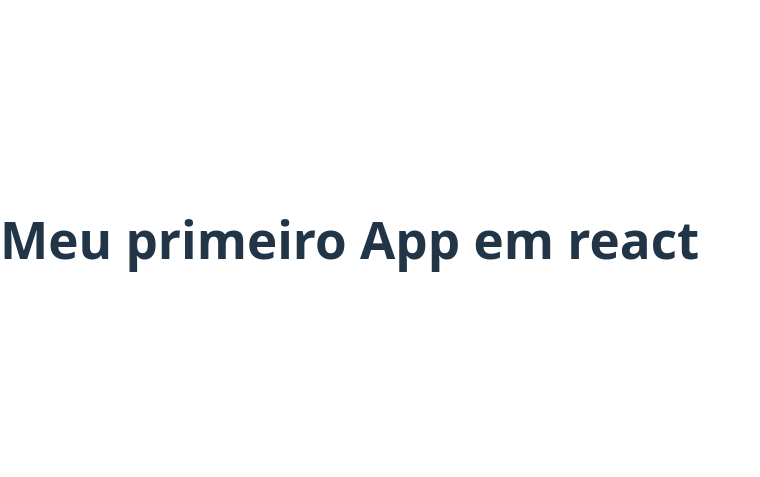
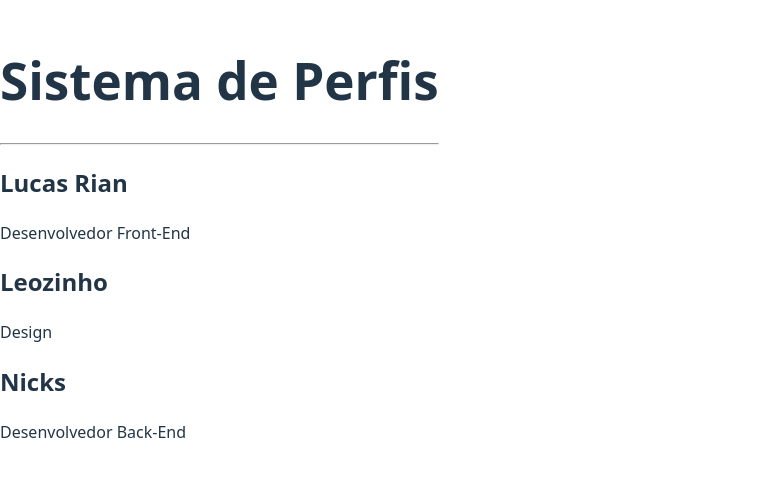
Before and after one commit to lucasriandev/Projects-React, a React (Vite) app in the folder meu-primeiro-projeto-react/: page / in a window 1280 px wide. Shown: the part 161-638 px from the top of the page, without its empty margins (0-760 px from the left). Built offline with nearby package versions, Linux system fonts and the light colour scheme.

Commit message:
Dia 1: Criando os primeiros Componentes e usando Props

```diff
--- a/meu-primeiro-projeto-react/src/App.jsx
+++ b/meu-primeiro-projeto-react/src/App.jsx
@@ -1,7 +1,14 @@
+import Profile from "./Profile";
+
 function App() {
   return (
     <div>
-      <h1>Meu primeiro App em react</h1>
+      <h1>Sistema de Perfis</h1>
+      <hr />
+
+      <Profile nome="Lucas Rian" cargo="Desenvolvedor Front-End" />
+      <Profile nome="Leozinho" cargo="Design" />
+      <Profile nome="Nicks" cargo="Desenvolvedor Back-End " />
     </div>
   );
 }
--- /dev/null
+++ b/meu-primeiro-projeto-react/src/Profile.jsx
@@ -0,0 +1,10 @@
+function Profile(parametro) {
+  return (
+    <div className="profile-card">
+      <h2>{parametro.nome}</h2>
+      <p>{parametro.cargo}</p>
+    </div>
+  );
+}
+
+export default Profile;
```
